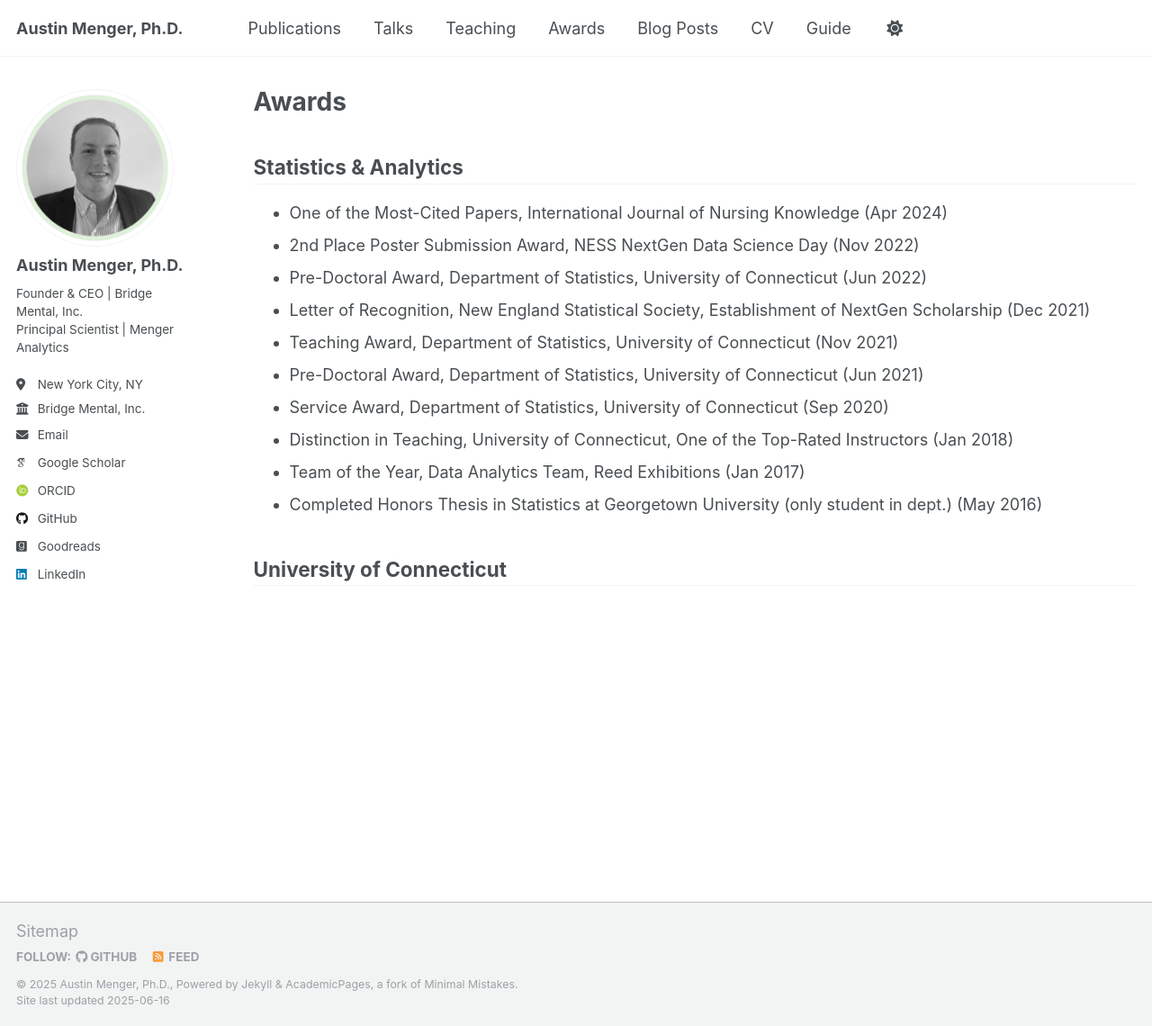
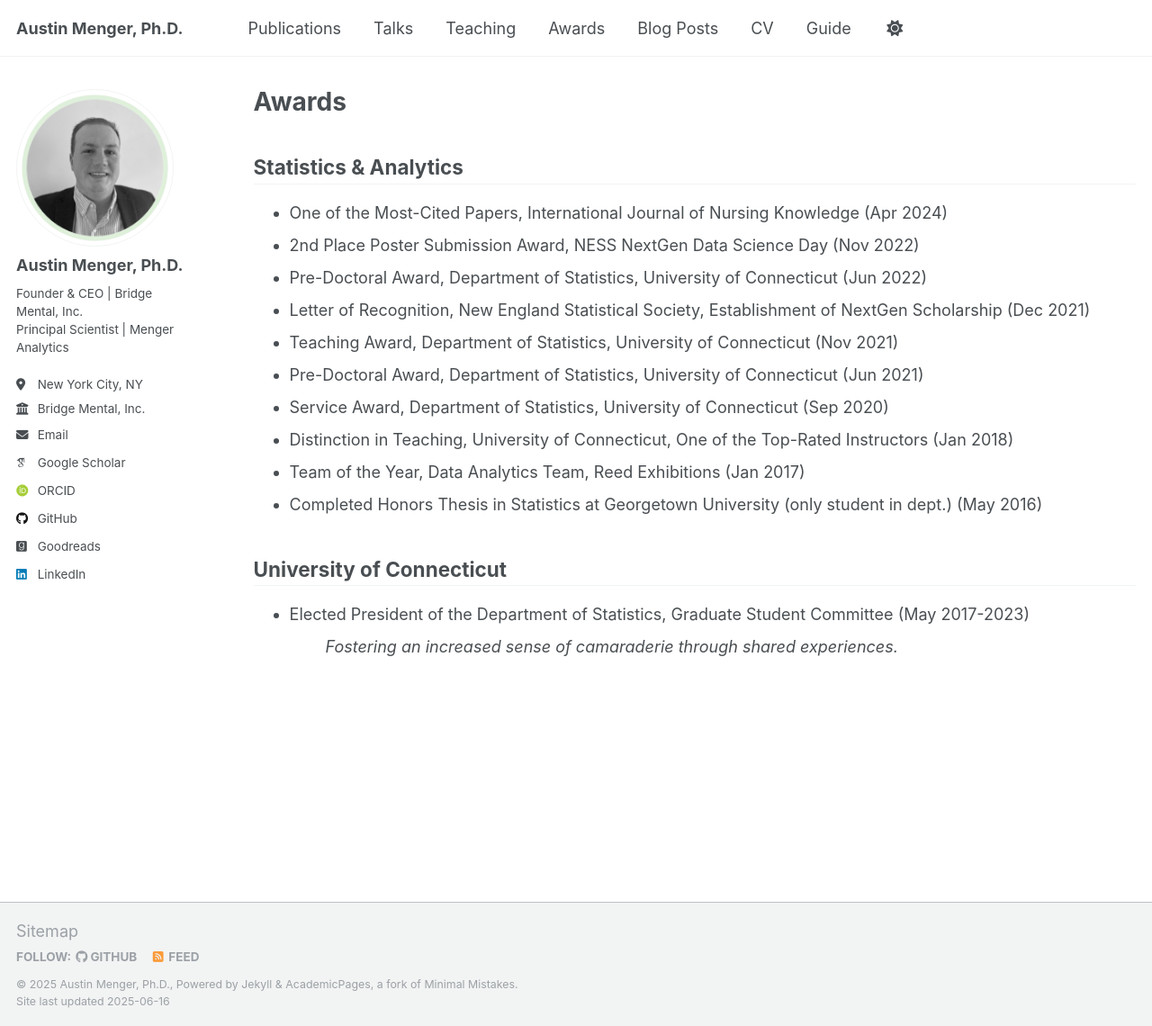
Before and after one commit to austinmenger/austinmenger.github.io, a Jekyll site: the page built from _pages/awards.html, in a window 1280 px wide and 1140 px high. Shown: the whole window at 90% size. Built offline with Jekyll 4.4.1, drawn with Linux system fonts in a browser that asks for light colours; some web fonts are replaced.

Commit message:
Update awards.html

```diff
--- a/_pages/awards.html
+++ b/_pages/awards.html
@@ -36,3 +36,10 @@ author_profile: true
 <h2 style="margin-bottom: 0.2em;">University of Connecticut</h2>
 <!-- <small style="display: block; margin-top: 0; margin-bottom: 0.2em;"><em>**Completed statistical analyses for entire dissertation or thesis</em></small> -->
 <hr style="margin-top: 0.2em;" />
+
+<ul>
+  <li> Elected President of the Department of Statistics, Graduate Student Committee (May 2017-2023)</li>
+      <ul>
+        <em>Fostering an increased sense of camaraderie through shared experiences.</em>
+      </ul>
+</ul>
```
